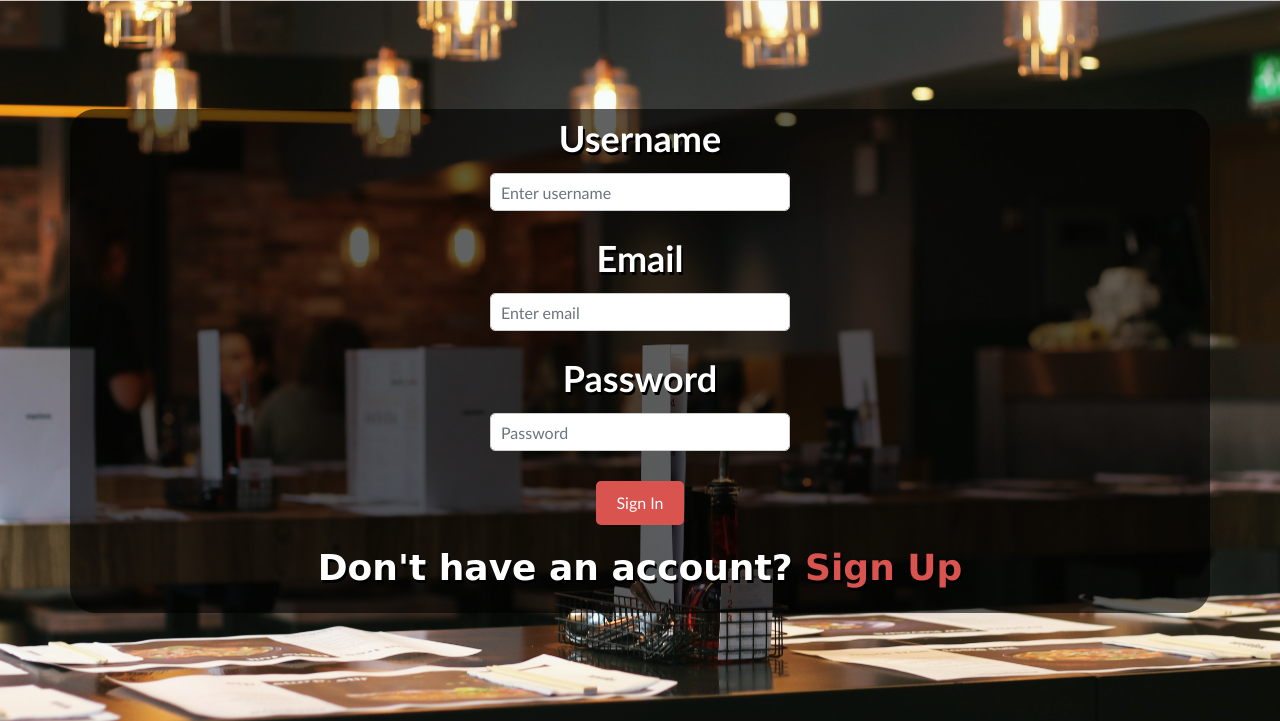
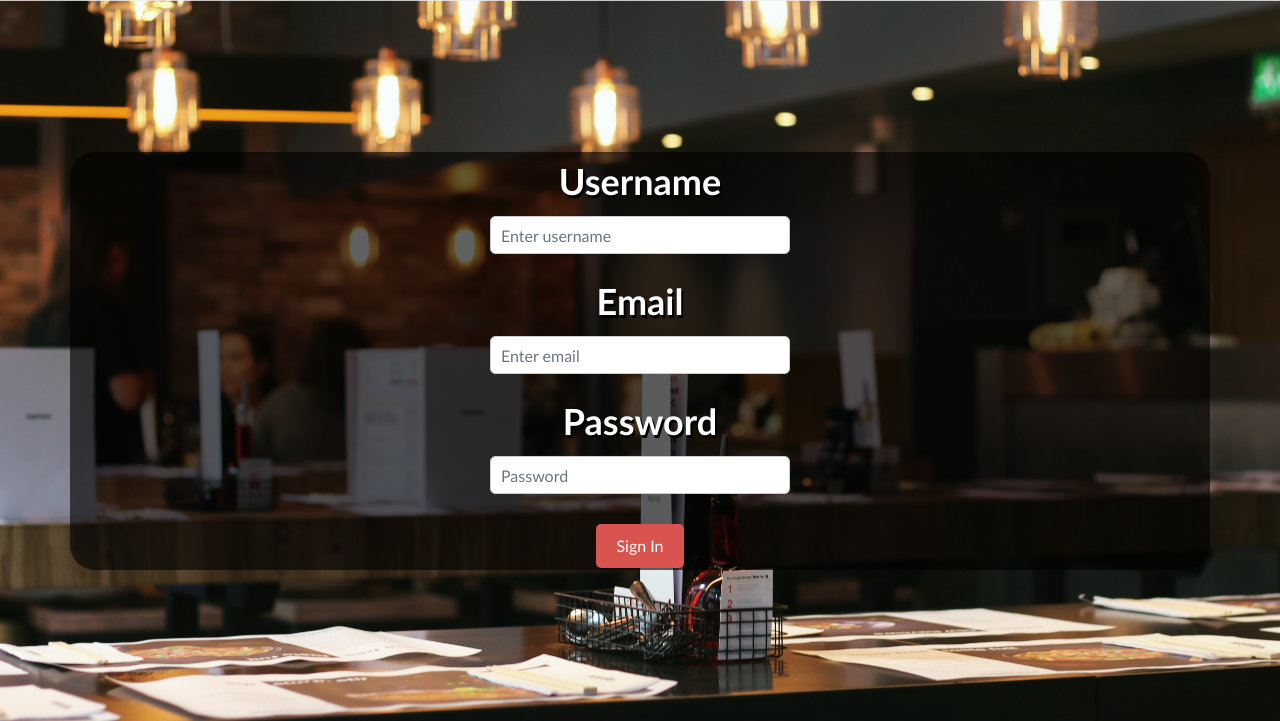
Before and after one commit to AEmin96/Project4-CI-ByteBitesWebsite, a Django app: page /llogin/ in a window 1280 px wide. Shown: the part 83-804 px from the top of the page. Run offline with Django 3.2, Linux system fonts and the light colour scheme; some libraries are stand-ins or nearby versions.

Commit message:
remove signup from llogin.html

```diff
--- a/members/templates/llogin.html
+++ b/members/templates/llogin.html
@@ -55,9 +55,7 @@
                 </div>
                 <button type="submit" class="btn btn-primary">Sign In</button>
             </form>
-            <div class="mt-3">
-                <p>Don't have an account? <a href="signup.html">Sign Up</a></p>
-            </div>
+
         </div>
     </div>
 
```
